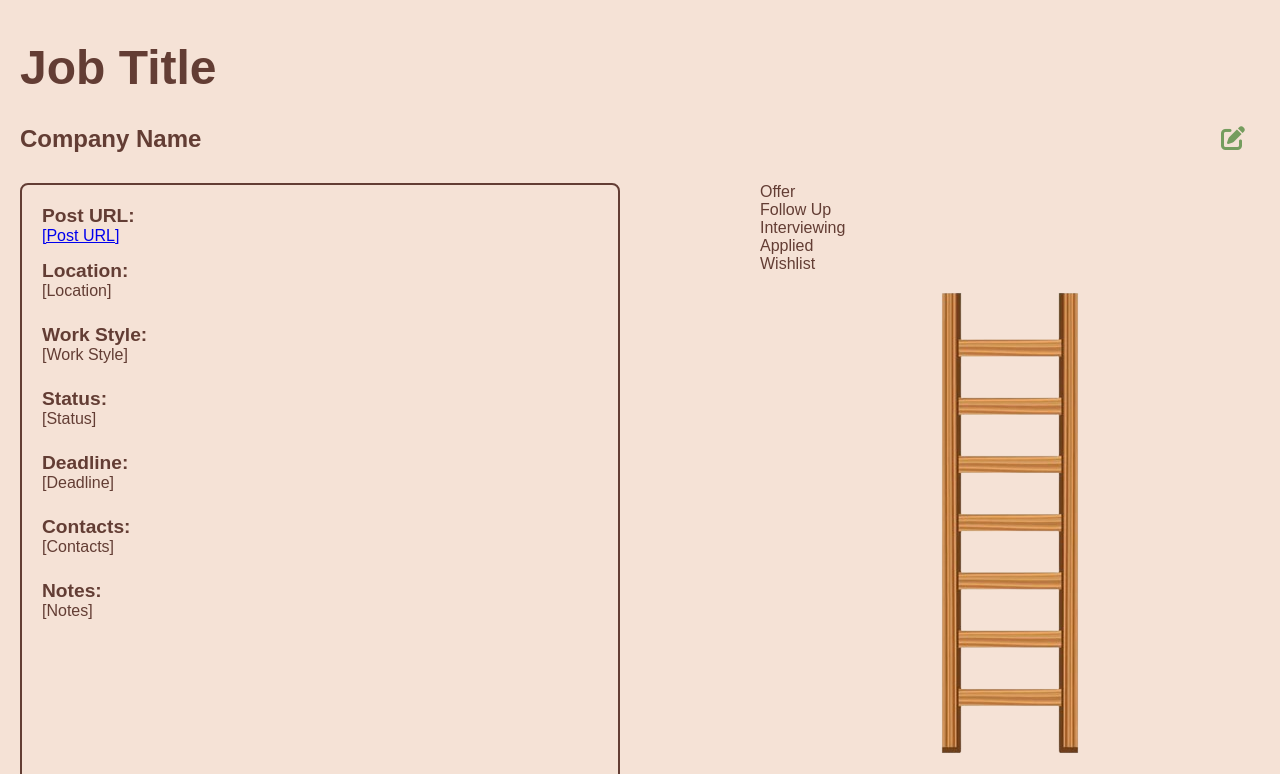
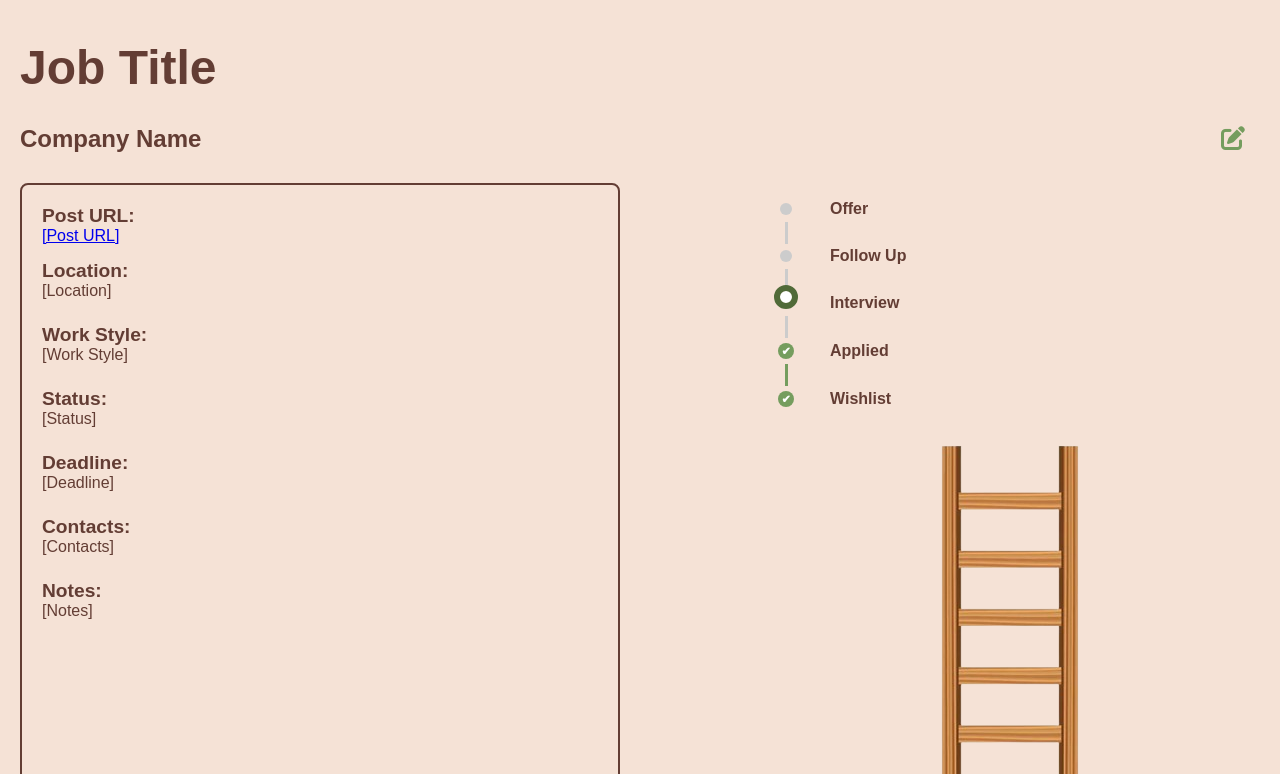
Before and after one commit to apandamedic/CareerClimb, a Django app: template myapp/templates/individualJobListing.html in a window 1280 px wide. Shown: the top 774 px of the page. Run offline with Django 5.2, Linux system fonts and the light colour scheme; the template is opened without the code that fills it, so the values that code supplies are empty.

Commit message:
Updated Progress Bar

```diff
--- a/myapp/static/css/styles.css
+++ b/myapp/static/css/styles.css
@@ -329,4 +330,93 @@ button[type="submit"]:hover {
     font-size: 1rem;
 }
 
-/*******************************************************************/
+:root {
+    --v-progress-left: 50px;
+    --v-progress-item-height-width: 12px;
+    --v-progress-line-height: 35px;
+    --v-progress-line-width: 3px;
+    --v-progress-gap: 13px;
+    --blue: #0081C9;
+    --green: #159895;
+    --light-blue: #5BC0F8;
+  }
+
+  /* Vertical Progress */
+  .v-progress {
+    padding: 20px;
+    font-weight: bold;
+  }
+
+  .v-progress ul {
+    list-style: none;
+  }
+
+  .v-progress-item {
+    position: relative;
+    margin-left: var(--v-progress-left);
+    height: var(--v-progress-item-height-width);
+    line-height: var(--v-progress-item-height-width);
+    margin-bottom: var(--v-progress-line-height);
+  }
+
+  .v-progress-item:last-child {
+    margin-bottom: 0;
+  }
+
+  .v-progress-item:last-child:after {
+    border-left: 0;
+  }
+
+  /* Dot before each step */
+  .v-progress-item:before {
+    content: "";
+    display: inline-block;
+    position: absolute;
+    width: var(--v-progress-item-height-width);
+    height: var(--v-progress-item-height-width);
+    left: calc(0px - var(--v-progress-left));
+    border-radius: 50%;
+    background-color: #ccc;
+  }
+
+  /* Line connecting steps */
+  .v-progress-item:after {
+    content: "";
+    display: inline-block;
+    position: absolute;
+    height: calc(var(--v-progress-line-height) - var(--v-progress-gap));
+    top: calc(var(--v-progress-item-height-width) + var(--v-progress-gap) / 2);
+    left: calc(0px - var(--v-progress-left) + var(--v-progress-item-height-width) / 2 - var(--v-progress-line-width) / 2);
+    border-left: var(--v-progress-line-width) solid #ccc;
+  }
+
+  /* Completed step styles */
+  .v-progress-item.completed:after {
+    border-color: #2C761BA3;
+  }
+
+  .v-progress-item.completed:before {
+    content: "✔";
+    font-size: 11px;
+    text-align: center;
+    color: white;
+    background: #2C761BA3;
+    height: calc(var(--v-progress-item-height-width) + 4px);
+    width: calc(var(--v-progress-item-height-width) + 4px);
+    line-height: calc(var(--v-progress-item-height-width) + 4px);
+    left: calc(0px - var(--v-progress-left) - 2px);
+    top: calc(0px - 2px);
+  }
+
+  /* In-progress step styles */
+  .v-progress-item.inprogress:before {
+    background-color: white;
+    outline: calc(var(--v-progress-item-height-width) / 2) solid #506a38;
+    top: calc(0px - var(--v-progress-item-height-width) / 2);
+  }
+
+  /* Adding spacing and alignment */
+  .v-progress-item.completed,
+  .v-progress-item.inprogress {
+    padding-bottom: var(--v-progress-gap);
+  }
--- a/myapp/templates/individualJobListing.html
+++ b/myapp/templates/individualJobListing.html
@@ -58,37 +58,22 @@
 
         <!-- Progress Bar Container -->
         <div class="progress-container">
-            <div class="status-list">
-                <div class="status-item">
-                    <span>Offer</span>
-                    <span class="status-dot"></span>
-                </div>
-                <div class="status-item">
-                    <span>Follow Up</span>
-                    <span class="status-dot"></span>
-                </div>
-                <div class="status-item">
-                    <span>Interviewing</span>
-                    <span class="status-dot"></span>
-                </div>
-                <div class="status-item">
-                    <span>Applied</span>
-                    <span class="status-dot completed"></span>
-                </div>
-                <div class="status-item">
-                    <span>Wishlist</span>
-                    <span class="status-dot completed"></span>
-                </div>
-            </div>
+            <div class="v-progress">
+                <ul>
+                    <li class="v-progress-item">Offer</li>
+                    <li class="v-progress-item">Follow Up</li>
+                    <li class="v-progress-item inprogress">Interview</li>
+                    <li class="v-progress-item completed">Applied</li>
+                    <li class="v-progress-item completed">Wishlist</li>
+                </ul>
 
-            <div class="progress-bar">
-                <div class="progress"></div>
             </div>
 
             <div class="ladder-image">
                 <img src="../static/images/ladder.png" alt="Ladder" />
             </div>
 
+            <!-- placeholder for koala -->
             <div class="progress-koala-image">
                 <img src="path/to/koala-image.png" alt="Koala" />
             </div>
```
Also changed, not shown: other parts of myapp/static/css/styles.css (+29 -28 lines).
